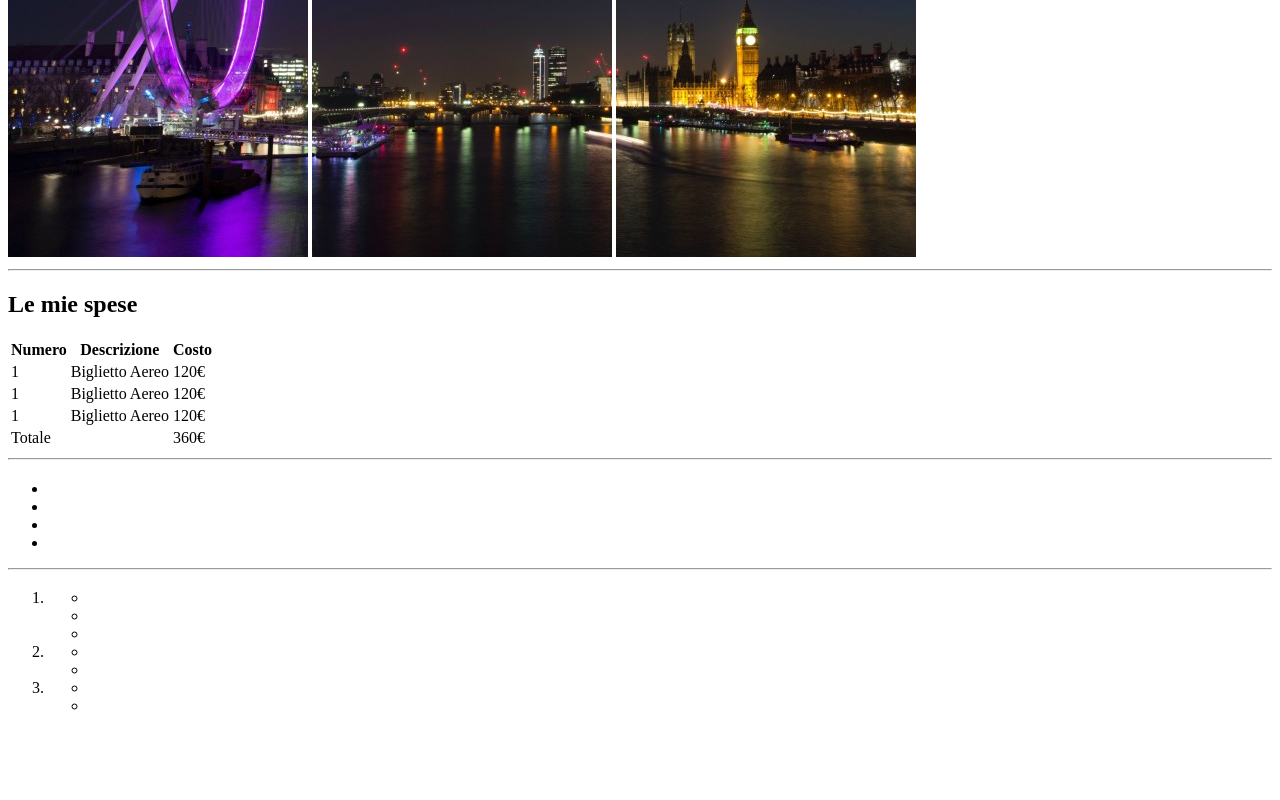
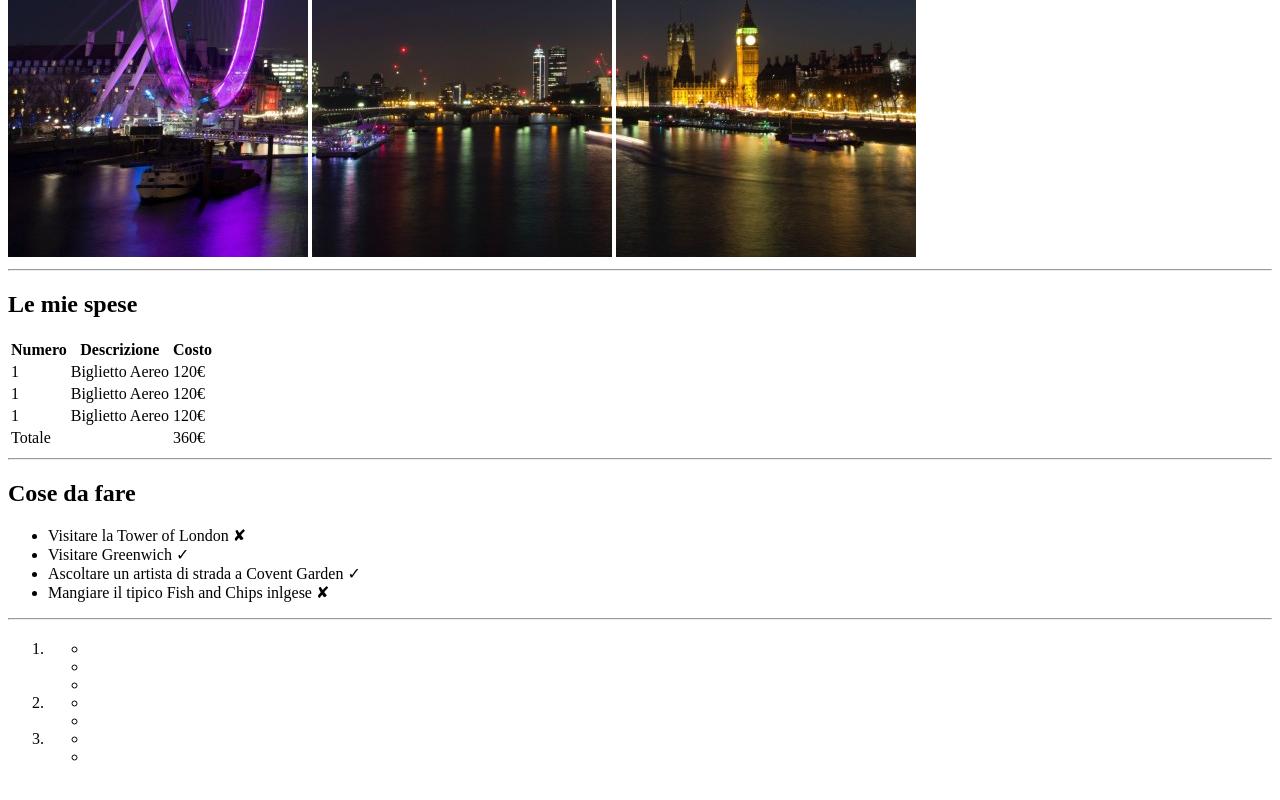
Before and after one commit to DanieleErcoli243/html-london-trip, a plain HTML site: page index.html in a window 1280 px wide. Shown: the part 410-1210 px from the top of the page. Before the commit the page ends 1167 px from the top, so only its background shows below. Drawn offline with Linux system fonts and the light colour scheme.

Commit message:
Completed third section

```diff
--- a/index.html
+++ b/index.html
@@ -78,12 +78,12 @@
 
                 <section>
                     <!-- lista di cose da fare -->
-                    <h2></h2>
+                    <h2><strong>Cose da fare</strong></h2>
                     <ul>
-                        <li></li>
-                        <li></li>
-                        <li></li>
-                        <li></li>
+                        <li>Visitare la Tower of London &#10008;</li>
+                        <li>Visitare Greenwich &check;</li>
+                        <li>Ascoltare un artista di strada a Covent Garden &check;</li>
+                        <li>Mangiare il tipico Fish and Chips inlgese &#10008;</li>
                     </ul>
                 </section>
                 <hr>
```
